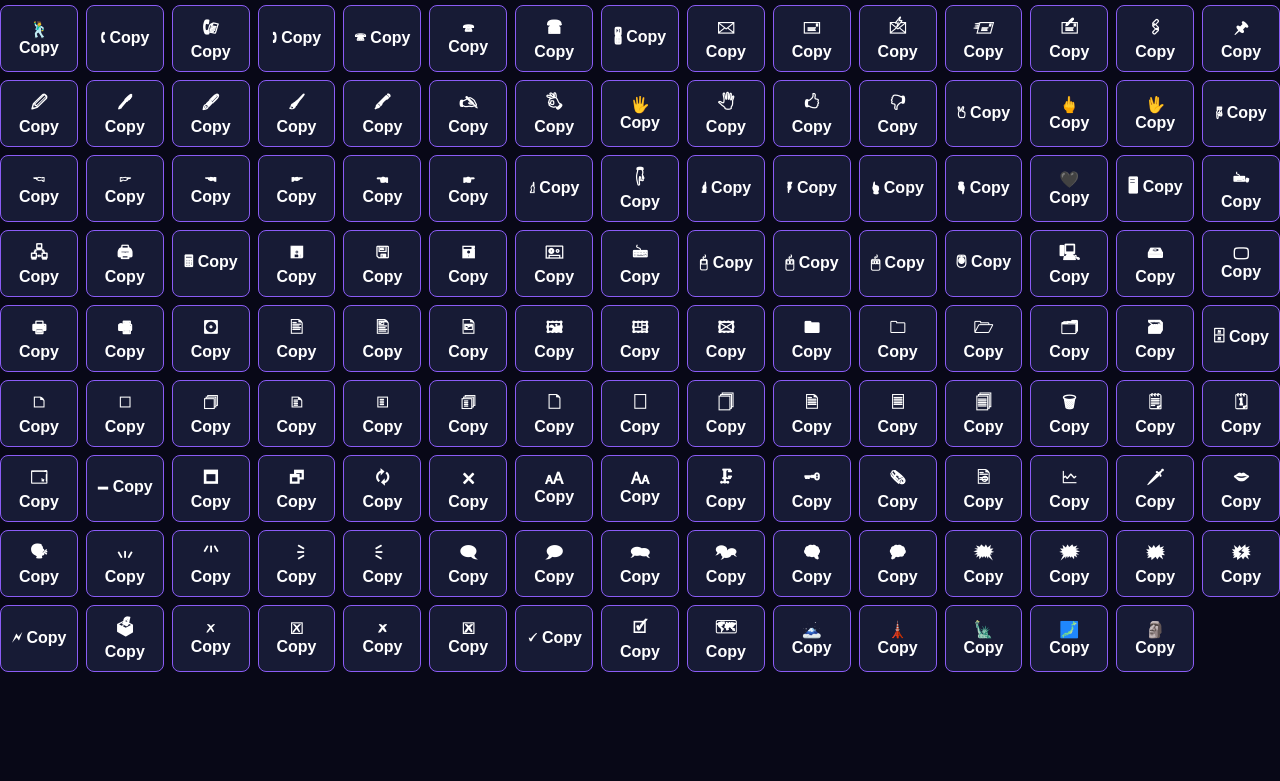
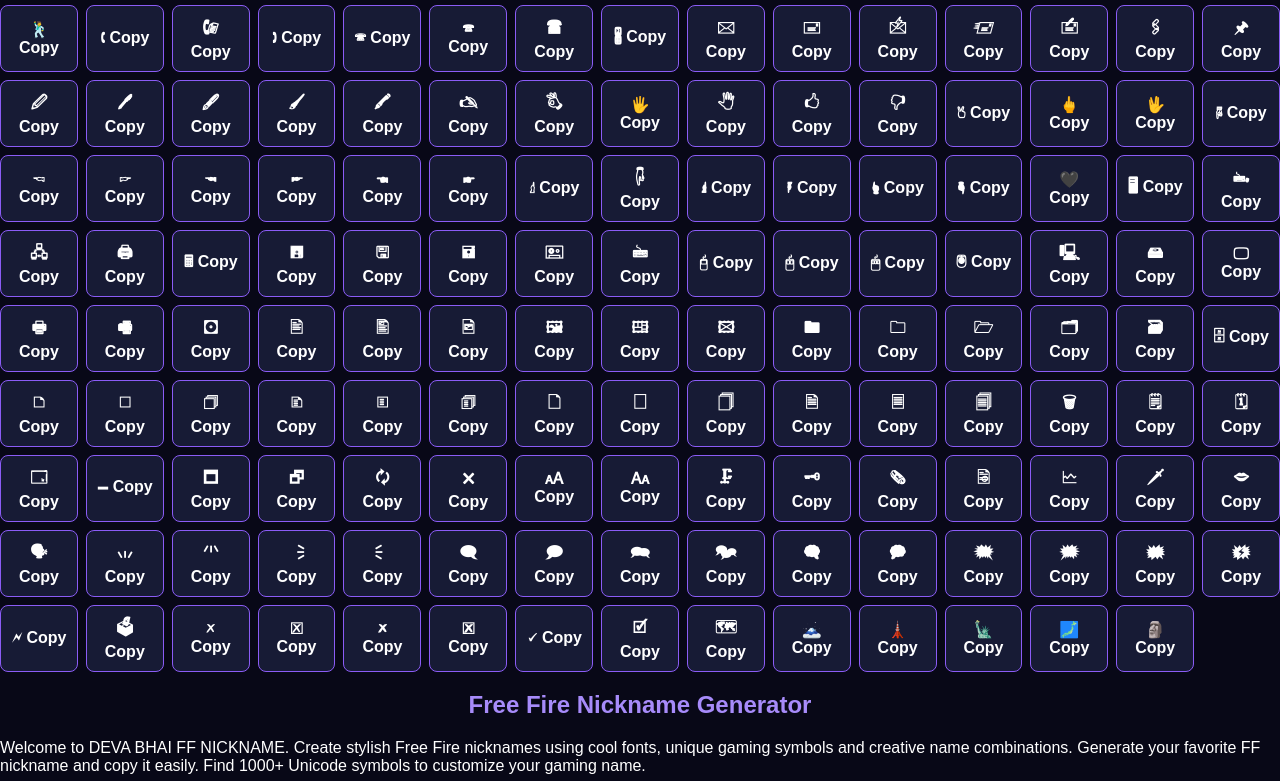
Before and after one commit to nagvanshidileswar915-maker/deva-bhai-ff, a plain HTML site: page index.html in a window 1280 px wide. Shown: the part 11219-12000 px from the top of the page. Before the commit the page ends 11891 px from the top, so only its background shows below. Drawn offline with Linux system fonts and the light colour scheme.

Commit message:
Add homepage SEO content

```diff
--- a/index.html
+++ b/index.html
@@ -300,5 +300,9 @@ async function copyAllSymbols(){
 
 showSymbols(allSymbols);
 </script>
+<section>
+<h2>Free Fire Nickname Generator</h2>
+<p>Welcome to DEVA BHAI FF NICKNAME. Create stylish Free Fire nicknames using cool fonts, unique gaming symbols and creative name combinations. Generate your favorite FF nickname and copy it easily. Find 1000+ Unicode symbols to customize your gaming name.</p>
+</section>
 </body>
 </html>
```
